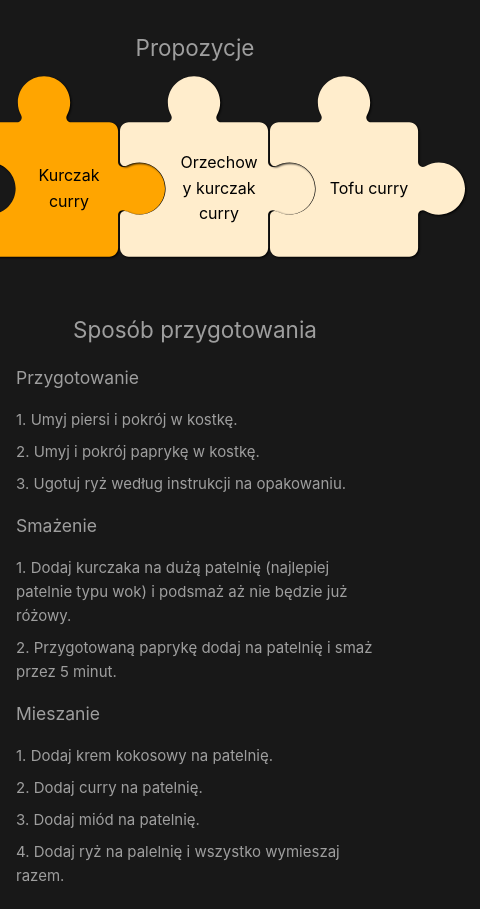
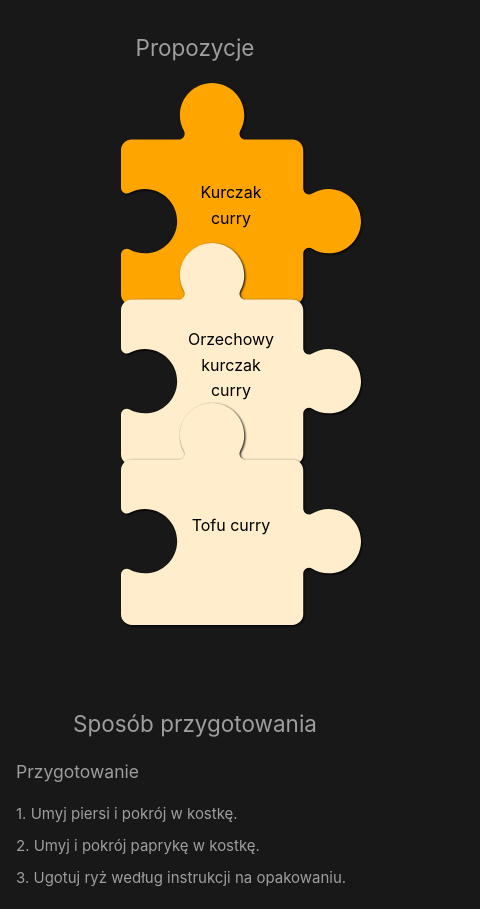
Before and after one commit to Morasiu/puzzles-on-the-plate, a Vue app in the folder puzzles-on-the-plate/: page /przepisy/curry-kurczak in a window 390 px wide. Shown: the part 987-1896 px from the top of the page, 480 px wide, since content can reach past the window. Built offline with nearby package versions, Linux system fonts and the light colour scheme.

Commit message:
Puzzles mobile

```diff
--- a/puzzles-on-the-plate/src/components/common/puzzle/PuzzleContainer.vue
+++ b/puzzles-on-the-plate/src/components/common/puzzle/PuzzleContainer.vue
@@ -45,10 +45,10 @@ const emit = defineEmits<{
 <style scoped lang="scss">
 
 .jigsaw {
-  width: 10em;
-  height: 10em;
+  width: 11.5rem;
+  height: 10rem;
   position: relative;
-  border-radius: .5em;
+  border-radius: .5rem;
   cursor: pointer;
   display: flex;
   justify-content: center;
@@ -57,10 +57,10 @@ const emit = defineEmits<{
 
   .background {
     width: 150%;
-    height: 130%;
+    height: 150%;
     position: absolute;
-    top: -30%;
-    left: -10%;
+    top: -45%;
+    left: -0%;
     fill: #ffedcc;
     z-index: -1;
     filter: drop-shadow(1px 1px 1px black);
@@ -73,7 +73,7 @@ const emit = defineEmits<{
     display: block;
     color: black;
     width: 100%;
-    padding: 1rem 0.5rem 1rem 3.5rem;
+    padding: 0rem 0.5rem 2.5rem 5rem;
     font-size:1rem;
     overflow-wrap: break-word;
     text-align: center;
--- a/puzzles-on-the-plate/src/components/home/recipes/RecipeList.vue
+++ b/puzzles-on-the-plate/src/components/home/recipes/RecipeList.vue
@@ -88,8 +88,6 @@ getRecipes().then(response => recipes.value = response.data);
         font-size: 1.25rem;
         text-align: center;
 
-
-
         @media (max-width: 480px) {
           padding: 0rem;
           font-size: 1rem;
--- a/puzzles-on-the-plate/src/views/RecipeView.vue
+++ b/puzzles-on-the-plate/src/views/RecipeView.vue
@@ -212,7 +212,10 @@ const onPuzzleClicked = (index: number) => {
   .puzzles {
     display: flex;
     justify-content: center;
-    margin: 1rem;
+    margin: 3rem;
+    @media (max-width: 480px) {
+      flex-direction: column;
+    }
   }
 
   .instructions-container {
```
